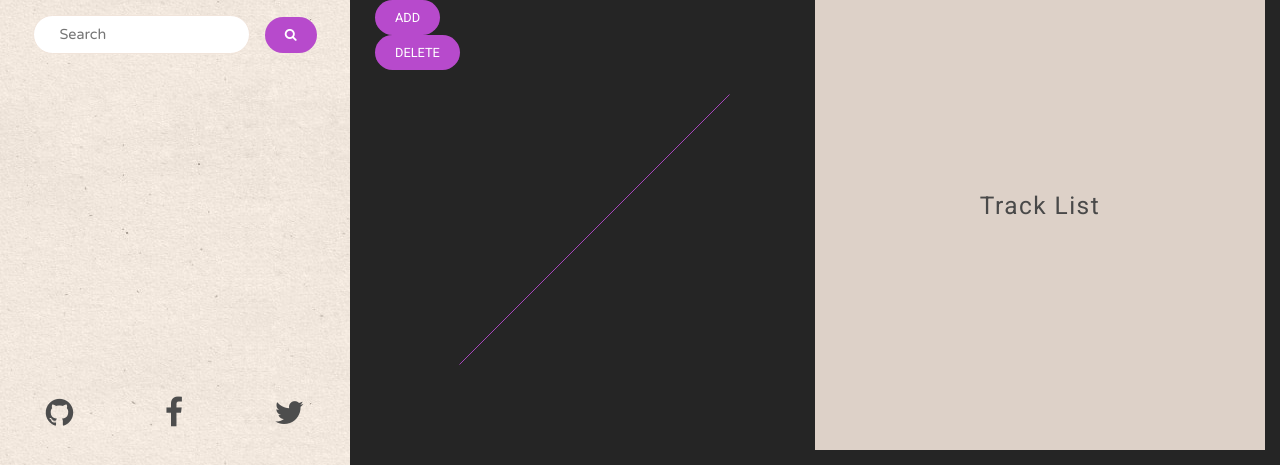
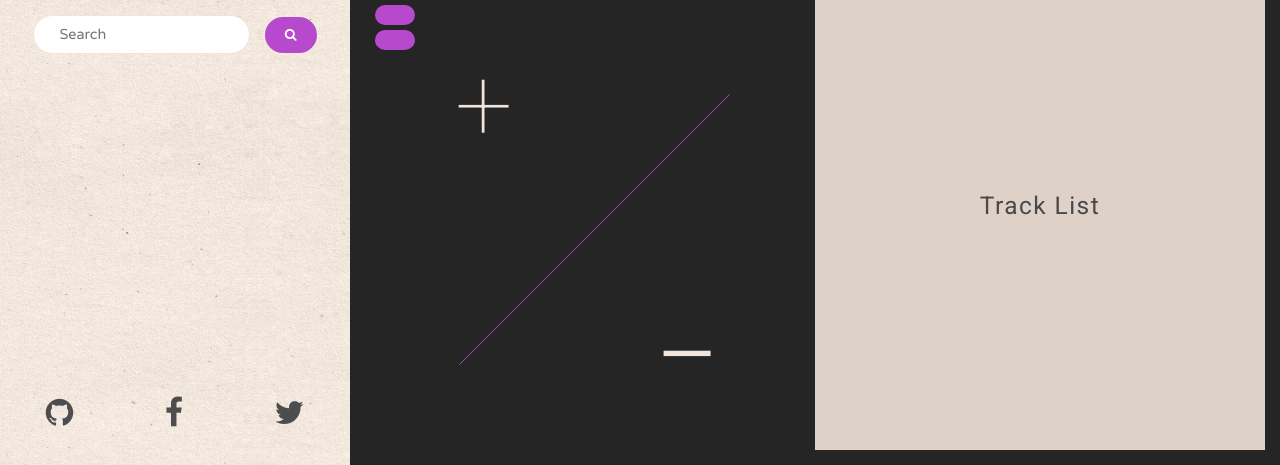
Before and after one commit to tolentino3575/Crate, a PHP site: template views/record.html.twig in a window 1280 px wide. Shown: the part 465-930 px from the top of the page. Run offline with PHP 8.4, Linux system fonts and the light colour scheme; the template is opened without the code that fills it, so the values that code supplies are empty; some libraries are stand-ins or nearby versions.

Commit message:
minor template adjustments

```diff
--- a/views/record.html.twig
+++ b/views/record.html.twig
@@ -26,7 +26,11 @@
         {% endif %}
       </div>
       <!-- login button -->
+      {% if user is not empty %}
+          <a href="/logout">LOG OUT</a>
+      {% else %}
       <a class="login-toggle" href="#">LOG IN</a>
+      {% endif %}
       <!-- login forms -->
       <div class="login">
         <form class="login-form" action='/login'>
@@ -69,11 +73,11 @@
 
 
              <form action="/add_record" method="post">
-                <button type="submit" name="button">Add</button>
+                <button type="submit"><span class="plus">+</span></button>
              </form>
              <form action="/delete_record_from_db/{{ record.getId }}" method="post">
                  <!-- <input type="hidden" name="_method" value="delete"> -->
-                <button type="submit" name="button">Delete</button>
+                <button type="submit"><span class="minus">-</span></button>
              </form>
             </div>
             <div class="square-2">
```
Also changed, not shown: views/index.html.twig (+6 -4 lines).
